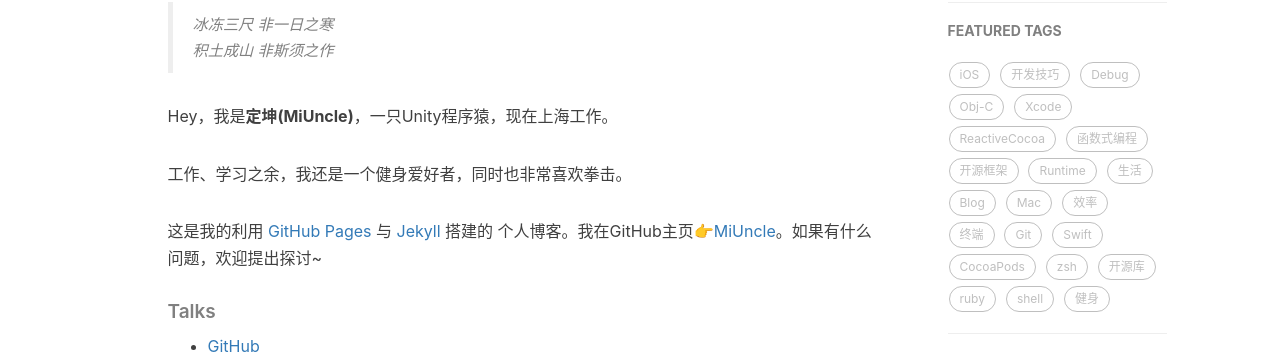
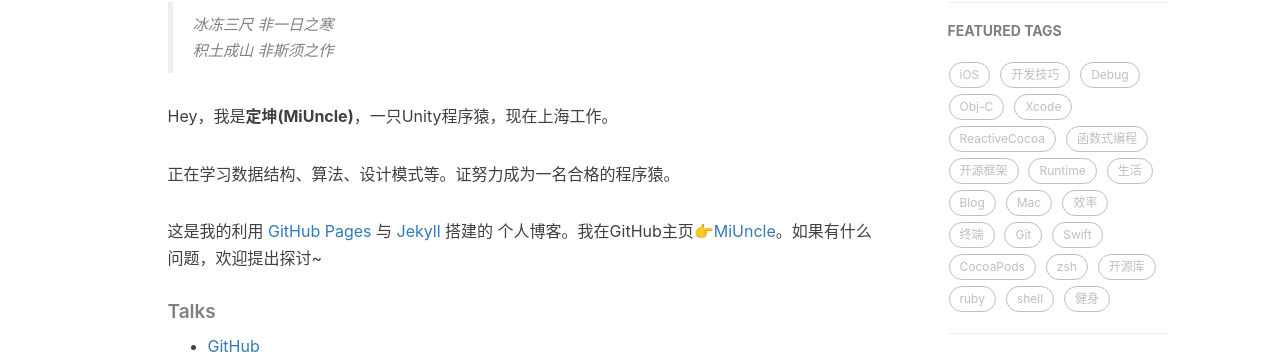
Before and after one commit to DuPrince/DuPrince.github.io, a Jekyll site: the page built from about.html, in a window 1280 px wide. Shown: the part 456-810 px from the top of the page. Built offline with Jekyll 4.4.1, drawn with Linux system fonts in a browser that asks for light colours; nearby versions of some CDN libraries; comment, search, counter and statistics services are not loaded; part of the change alters nothing that is shown.

Commit message:
修改about me

```diff
--- a/about.html
+++ b/about.html
@@ -4,13 +4,6 @@ title: "About"
 description: "Hey, this is BY."
 header-img: "img/post-bg-rwd.jpg"
 ---
-
-<!-- Language Selector -->
-<!-- <select class="sel-lang" onchange= "onLanChange(this.options[this.options.selectedIndex].value)">
-    <option value="0" selected> 中文 Chinese </option>
-    <option value="1"> 英文 English </option>
-</select> -->
-
 <!-- Chinese Version -->
 <div class="zh post-container">
 
@@ -20,7 +13,7 @@ header-img: "img/post-bg-rwd.jpg"
 
     <p>Hey，我是<strong>定坤(MiUncle)</strong>，一只Unity程序猿，现在上海工作。</p>
 
-    <p>工作、学习之余，我还是一个健身爱好者，同时也非常喜欢拳击。</p>
+    <p>正在学习数据结构、算法、设计模式等。证努力成为一名合格的程序猿。</p>
 
     <p>这是我的利用 <a href="https://pages.github.com/">GitHub Pages</a> 与 <a href="http://jekyll.com.cn/">Jekyll</a> 搭建的 个人博客。我在GitHub主页<a href="https://kaifone.com">👉MiUncle</a>。如果有什么问题，欢迎提出探讨~</p>
 
@@ -99,25 +92,4 @@ header-img: "img/post-bg-rwd.jpg"
 
  <!-- disqus 评论框 start  -->
 {% if site.disqus.enable %}
-
-<div class="comment">
-    <div id="disqus_thread" class="disqus-thread">
-    </div>
-</div>
-<!-- disqus 评论框 end -->
-
-<!-- disqus 公共JS代码 start (一个网页只需插入一次) -->
-<script type="text/javascript">
-    /* * * CONFIGURATION VARIABLES * * */
-    var disqus_shortname = "{{site.disqus.username}}";
-    var disqus_identifier = "{{site.disqus.username}}/{{page.url}}";
-    var disqus_url = "{{site.url}}{{page.url}}";
-
-    (function() {
-        var dsq = document.createElement('script'); dsq.type = 'text/javascript'; dsq.async = true;
-        dsq.src = '//' + disqus_shortname + '.disqus.com/embed.js';
-        (document.getElementsByTagName('head')[0] || document.getElementsByTagName('body')[0]).appendChild(dsq);
-    })();
-</script>
-<!-- disqus 公共JS代码 end -->
 {% endif %}
```
